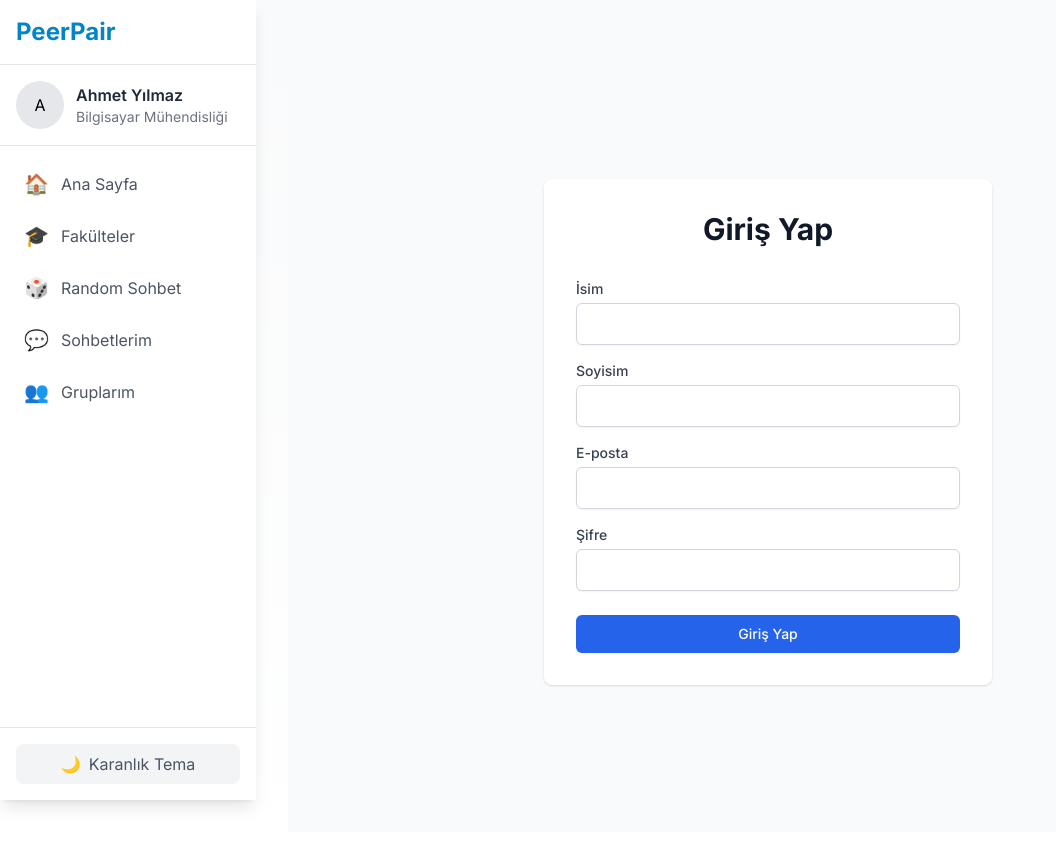
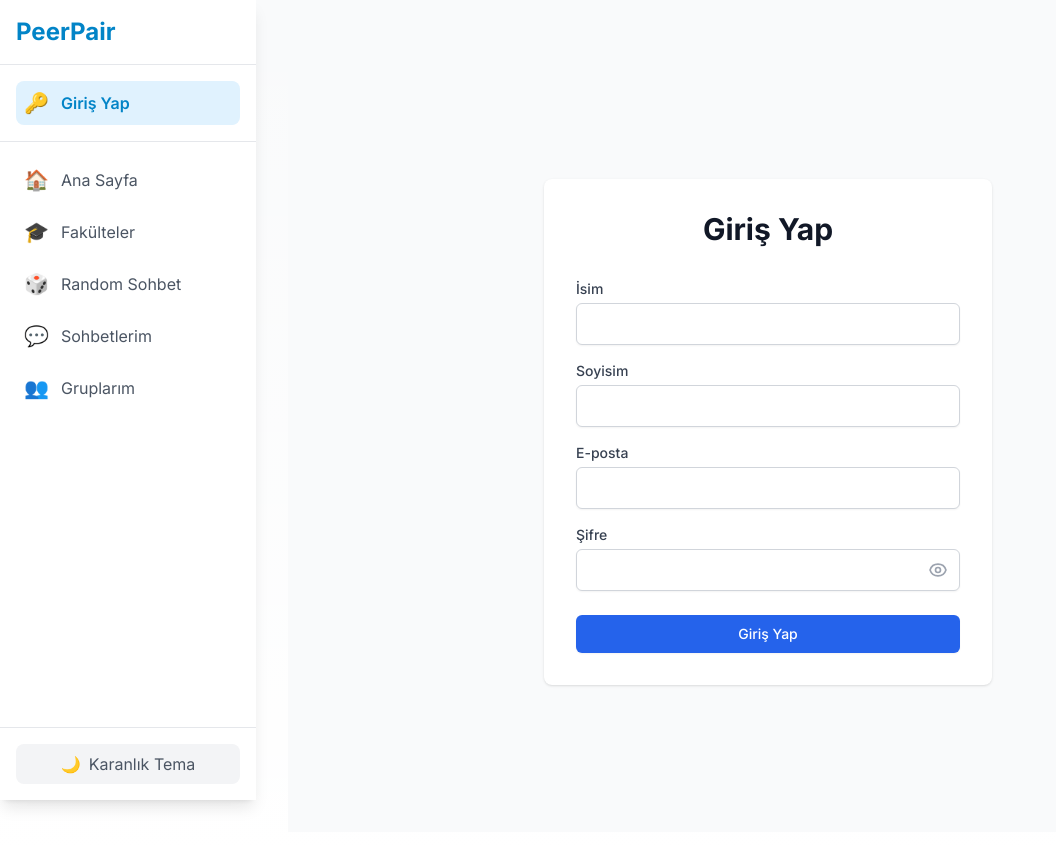
Before and after one commit to MustafaBite/PeerPair, a Next.js app: page /login in a window 1280 px wide. Shown: the top 846 px of the page, without its empty margins (0-1056 px from the left). Built offline with nearby package versions, Linux system fonts and the light colour scheme.

Commit message:
Implement login page enhancements with dark mode support, password visibility toggle, and update Sidebar to include a login button while removing user data display.

```diff
--- a/src/app/login/page.tsx
+++ b/src/app/login/page.tsx
@@ -3,10 +3,12 @@
 import React, { useState } from 'react';
 import { useRouter } from 'next/navigation';
 import { useAuth } from '../../context/AuthContext';
+import { useTheme } from '@/context/ThemeContext';
 
 export default function Login() {
   const router = useRouter();
   const { login } = useAuth();
+  const { theme } = useTheme();
   const [formData, setFormData] = useState({
     firstName: '',
     lastName: '',
@@ -15,6 +17,7 @@
   });
   const [error, setError] = useState('');
   const [isLoading, setIsLoading] = useState(false);
+  const [showPassword, setShowPassword] = useState(false);
 
   const handleSubmit = async (e: React.FormEvent) => {
     e.preventDefault();
@@ -39,18 +42,18 @@
   };
 
   return (
-    <div className="min-h-screen flex items-center justify-center bg-gray-50">
-      <div className="max-w-md w-full space-y-8 p-8 bg-white rounded-lg shadow">
-        <h2 className="text-3xl font-bold text-center text-gray-900">Giriş Yap</h2>
+    <div className="min-h-screen flex items-center justify-center bg-gray-50 dark:bg-gray-900">
+      <div className="max-w-md w-full space-y-8 p-8 bg-white dark:bg-gray-800 rounded-lg shadow">
+        <h2 className="text-3xl font-bold text-center text-gray-900 dark:text-white">Giriş Yap</h2>
         {error && (
-          <div className="bg-red-50 border border-red-200 text-red-600 px-4 py-3 rounded relative" role="alert">
+          <div className="bg-red-50 dark:bg-red-900/50 border border-red-200 dark:border-red-800 text-red-600 dark:text-red-400 px-4 py-3 rounded relative" role="alert">
             <span className="block sm:inline">{error}</span>
           </div>
         )}
         <form className="mt-8 space-y-6" onSubmit={handleSubmit}>
           <div className="space-y-4">
             <div>
-              <label htmlFor="firstName" className="block text-sm font-medium text-gray-700">
+              <label htmlFor="firstName" className="block text-sm font-medium text-gray-700 dark:text-gray-300">
                 İsim
               </label>
               <input
@@ -58,14 +61,14 @@
                 name="firstName"
                 type="text"
                 required
-                className="mt-1 block w-full px-3 py-2 border border-gray-300 rounded-md shadow-sm focus:outline-none focus:ring-blue-500 focus:border-blue-500"
+                className="mt-1 block w-full px-3 py-2 border border-gray-300 dark:border-gray-600 rounded-md shadow-sm focus:outline-none focus:ring-blue-500 focus:border-blue-500 bg-white dark:bg-gray-700 text-gray-900 dark:text-white"
                 value={formData.firstName}
                 onChange={handleChange}
                 disabled={isLoading}
               />
             </div>
             <div>
-              <label htmlFor="lastName" className="block text-sm font-medium text-gray-700">
+              <label htmlFor="lastName" className="block text-sm font-medium text-gray-700 dark:text-gray-300">
                 Soyisim
               </label>
               <input
@@ -73,14 +76,14 @@
                 name="lastName"
                 type="text"
                 required
-                className="mt-1 block w-full px-3 py-2 border border-gray-300 rounded-md shadow-sm focus:outline-none focus:ring-blue-500 focus:border-blue-500"
+                className="mt-1 block w-full px-3 py-2 border border-gray-300 dark:border-gray-600 rounded-md shadow-sm focus:outline-none focus:ring-blue-500 focus:border-blue-500 bg-white dark:bg-gray-700 text-gray-900 dark:text-white"
                 value={formData.lastName}
                 onChange={handleChange}
                 disabled={isLoading}
               />
             </div>
             <div>
-              <label htmlFor="email" className="block text-sm font-medium text-gray-700">
+              <label htmlFor="email" className="block text-sm font-medium text-gray-700 dark:text-gray-300">
                 E-posta
               </label>
               <input
@@ -88,31 +91,49 @@
                 name="email"
                 type="email"
                 required
-                className="mt-1 block w-full px-3 py-2 border border-gray-300 rounded-md shadow-sm focus:outline-none focus:ring-blue-500 focus:border-blue-500"
+                className="mt-1 block w-full px-3 py-2 border border-gray-300 dark:border-gray-600 rounded-md shadow-sm focus:outline-none focus:ring-blue-500 focus:border-blue-500 bg-white dark:bg-gray-700 text-gray-900 dark:text-white"
                 value={formData.email}
                 onChange={handleChange}
                 disabled={isLoading}
               />
             </div>
             <div>
-              <label htmlFor="password" className="block text-sm font-medium text-gray-700">
+              <label htmlFor="password" className="block text-sm font-medium text-gray-700 dark:text-gray-300">
                 Şifre
               </label>
+              <div className="relative">
                 <input
                   id="password"
                   name="password"
-                type="password"
+                  type={showPassword ? "text" : "password"}
                   required
-                className="mt-1 block w-full px-3 py-2 border border-gray-300 rounded-md shadow-sm focus:outline-none focus:ring-blue-500 focus:border-blue-500"
+                  className="mt-1 block w-full px-3 py-2 border border-gray-300 dark:border-gray-600 rounded-md shadow-sm focus:outline-none focus:ring-blue-500 focus:border-blue-500 bg-white dark:bg-gray-700 text-gray-900 dark:text-white pr-10"
                   value={formData.password}
                   onChange={handleChange}
                   disabled={isLoading}
                 />
+                <button
+                  type="button"
+                  className="absolute inset-y-0 right-0 pr-3 flex items-center text-gray-400 hover:text-gray-500 dark:text-gray-500 dark:hover:text-gray-400"
+                  onClick={() => setShowPassword(!showPassword)}
+                >
+                  {showPassword ? (
+                    <svg className="h-5 w-5" fill="none" viewBox="0 0 24 24" stroke="currentColor">
+                      <path strokeLinecap="round" strokeLinejoin="round" strokeWidth={2} d="M13.875 18.825A10.05 10.05 0 0112 19c-4.478 0-8.268-2.943-9.543-7a9.97 9.97 0 011.563-3.029m5.858.908a3 3 0 114.243 4.243M9.878 9.878l4.242 4.242M9.88 9.88l-3.29-3.29m7.532 7.532l3.29 3.29M3 3l3.59 3.59m0 0A9.953 9.953 0 0112 5c4.478 0 8.268 2.943 9.543 7a10.025 10.025 0 01-4.132 5.411m0 0L21 21" />
+                    </svg>
+                  ) : (
+                    <svg className="h-5 w-5" fill="none" viewBox="0 0 24 24" stroke="currentColor">
+                      <path strokeLinecap="round" strokeLinejoin="round" strokeWidth={2} d="M15 12a3 3 0 11-6 0 3 3 0 016 0z" />
+                      <path strokeLinecap="round" strokeLinejoin="round" strokeWidth={2} d="M2.458 12C3.732 7.943 7.523 5 12 5c4.478 0 8.268 2.943 9.542 7-1.274 4.057-5.064 7-9.542 7-4.477 0-8.268-2.943-9.542-7z" />
+                    </svg>
+                  )}
+                </button>
+              </div>
             </div>
           </div>
           <button
             type="submit"
-            className="w-full flex justify-center py-2 px-4 border border-transparent rounded-md shadow-sm text-sm font-medium text-white bg-blue-600 hover:bg-blue-700 focus:outline-none focus:ring-2 focus:ring-offset-2 focus:ring-blue-500 disabled:opacity-50 disabled:cursor-not-allowed"
+            className="w-full flex justify-center py-2 px-4 border border-transparent rounded-md shadow-sm text-sm font-medium text-white bg-blue-600 hover:bg-blue-700 focus:outline-none focus:ring-2 focus:ring-offset-2 focus:ring-blue-500 disabled:opacity-50 disabled:cursor-not-allowed dark:bg-blue-500 dark:hover:bg-blue-600"
             disabled={isLoading}
           >
             {isLoading ? 'Giriş yapılıyor...' : 'Giriş Yap'}
--- a/src/components/Sidebar.tsx
+++ b/src/components/Sidebar.tsx
@@ -3,7 +3,6 @@
 import { motion } from 'framer-motion';
 import Link from 'next/link';
 import { usePathname } from 'next/navigation';
-import { useQuery } from '@tanstack/react-query';
 import { useTheme } from '@/context/ThemeContext';
 
 interface MenuItem {
@@ -24,11 +23,6 @@
   const pathname = usePathname();
   const { theme, toggleTheme } = useTheme();
 
-  const { data: userData, isLoading } = useQuery({
-    queryKey: ['user'],
-    queryFn: () => fetch('/api/user').then(res => res.json()),
-  });
-
   return (
     <motion.div
       initial={{ opacity: 0, x: -20 }}
@@ -40,21 +34,15 @@
         <h1 className="text-2xl font-bold text-primary-600 dark:text-primary-400">PeerPair</h1>
       </div>
 
-      {/* Kullanıcı Bilgileri */}
+      {/* Giriş Yap Butonu */}
       <div className="p-4 border-b dark:border-gray-700">
-        <div className="flex items-center space-x-3">
-          <div className="w-12 h-12 bg-gray-200 dark:bg-gray-700 rounded-full flex items-center justify-center">
-            {isLoading ? '...' : userData?.name?.[0] || '👤'}
-          </div>
-          <div>
-            <p className="font-semibold text-gray-800 dark:text-gray-200">
-              {isLoading ? 'Yükleniyor...' : userData?.name || 'Kullanıcı'}
-            </p>
-            <p className="text-sm text-gray-500 dark:text-gray-400">
-              {isLoading ? '...' : userData?.department || 'Bölüm'}
-            </p>
-          </div>
-        </div>
+        <Link
+          href="/login"
+          className="flex items-center space-x-3 p-2 rounded-lg bg-primary-100 dark:bg-primary-900 text-primary-600 dark:text-primary-400 hover:bg-primary-200 dark:hover:bg-primary-800 transition-colors"
+        >
+          <span className="text-xl">🔑</span>
+          <span className="font-semibold">Giriş Yap</span>
+        </Link>
       </div>
 
       {/* Menü */}
```
Lines whose indentation alone changed are shown as unchanged.
